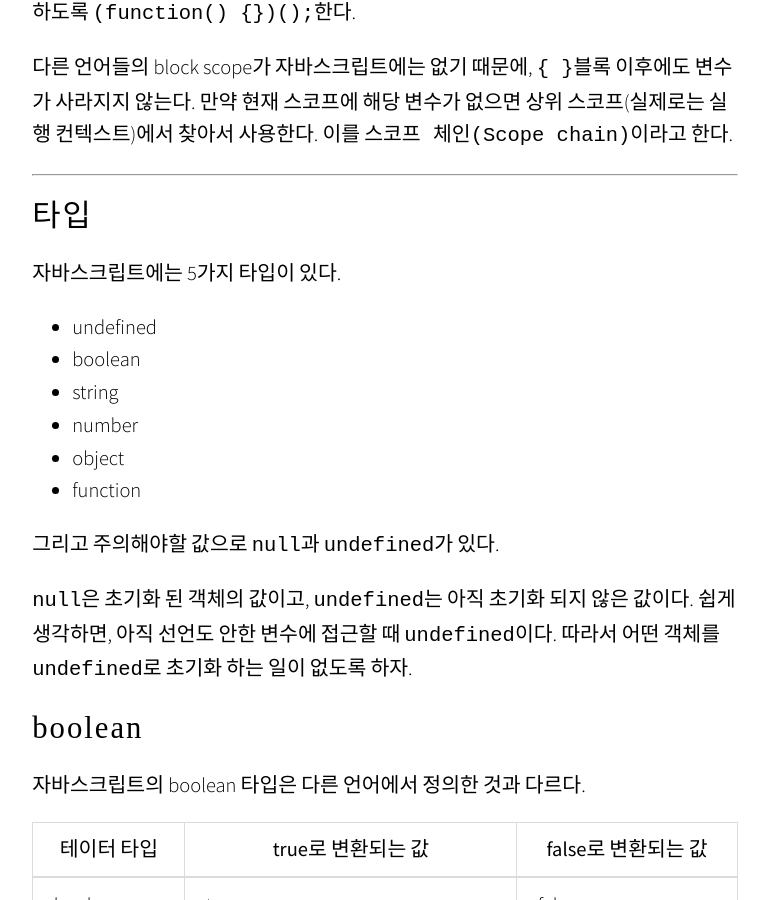
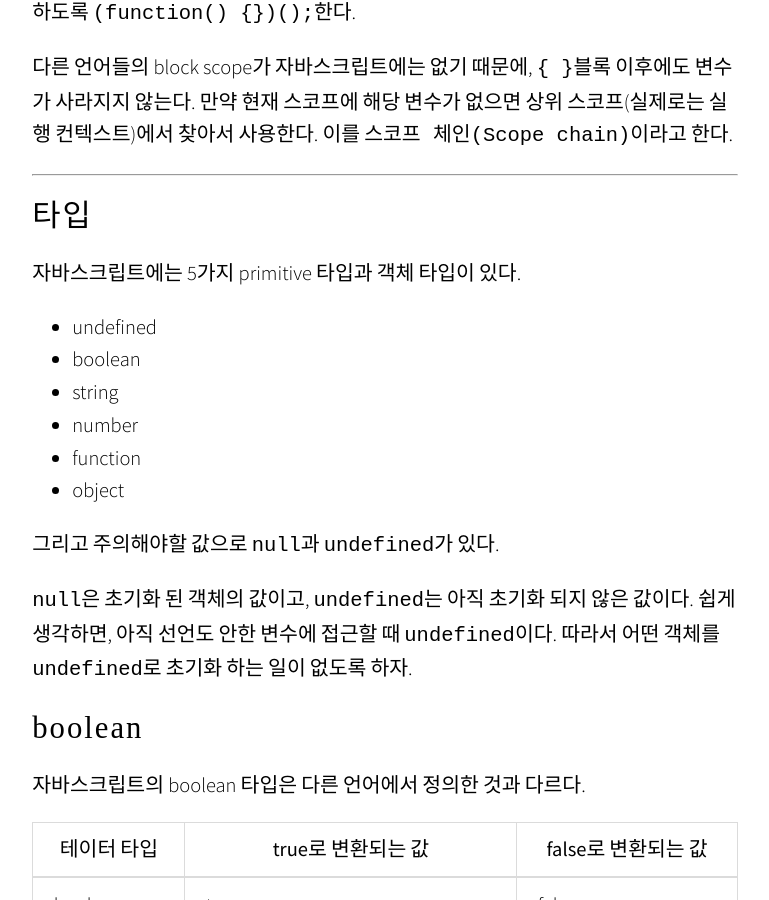
Before and after one commit to hyeonjae/hyeonjae.github.io.archive, a Jekyll site: the page built from _posts/2015-03-04-javascript-study-2.md, in a window 1280 px wide and 900 px high, scrolled down 1095 px. Shown: the whole window, without its empty margins (255-1024 px from the left). Built offline with Jekyll 4.4.1, drawn with Linux system fonts in a browser that asks for light colours; nearby versions of some CDN libraries; some web fonts are replaced; comment, search, counter and statistics services are not loaded.

Commit message:
no message

```diff
--- a/_posts/2015-03-04-javascript-study-2.md
+++ b/_posts/2015-03-04-javascript-study-2.md
@@ -37,14 +37,14 @@ js 파일 전체를 `function() { }` function scope로 감싸고, js파일을
 
 
 ## 타입
-자바스크립트에는 5가지 타입이 있다.
+자바스크립트에는 5가지 primitive 타입과 객체 타입이 있다.
 
  - undefined
  - boolean
  - string
  - number
+ - function
  - object
- - function
 
 그리고 주의해야할 값으로 `null`과 `undefined`가 있다.
 
```
Also changed, not shown: other parts of _posts/2015-03-04-javascript-study-2.md (+1 -1 lines).
